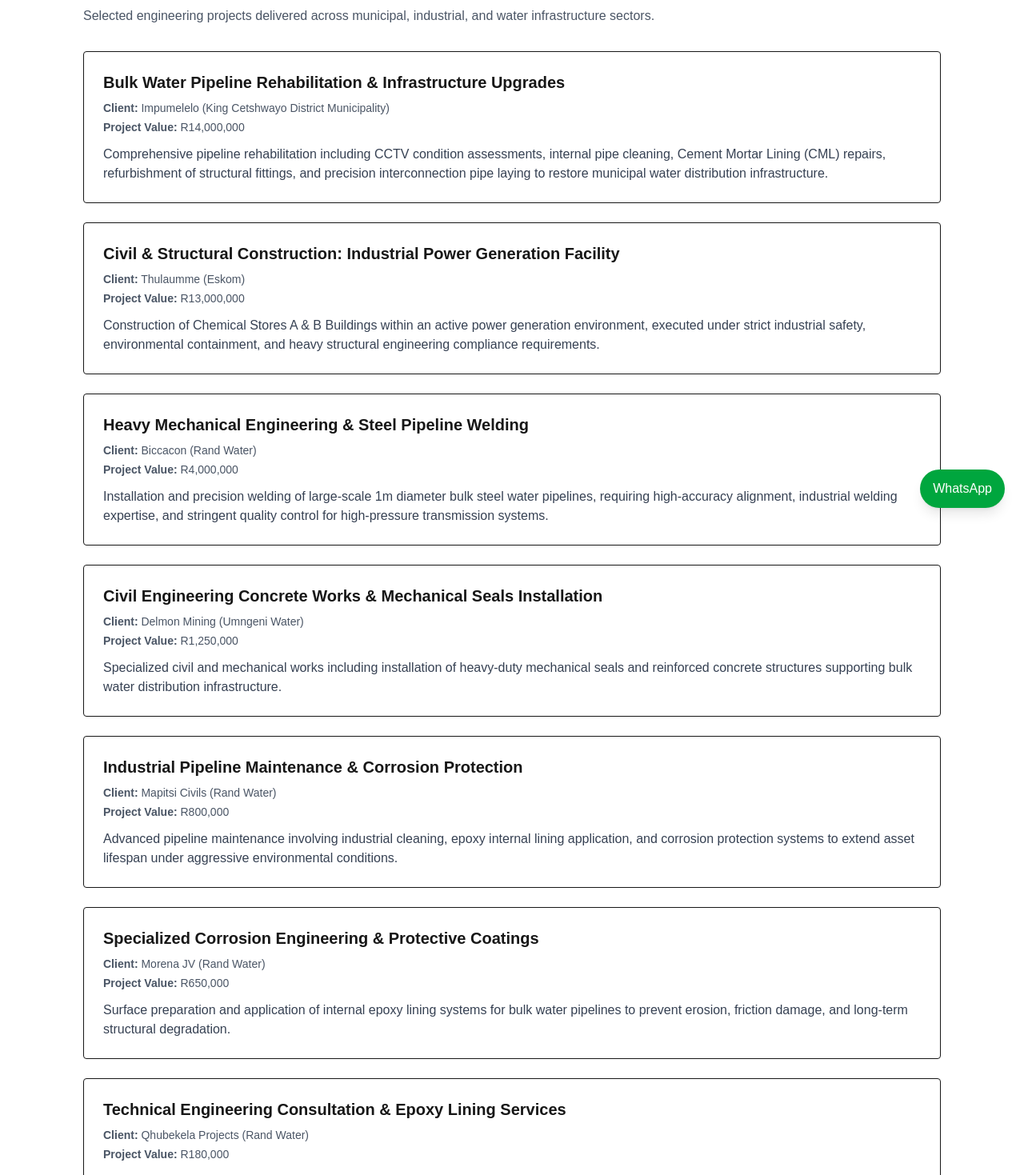
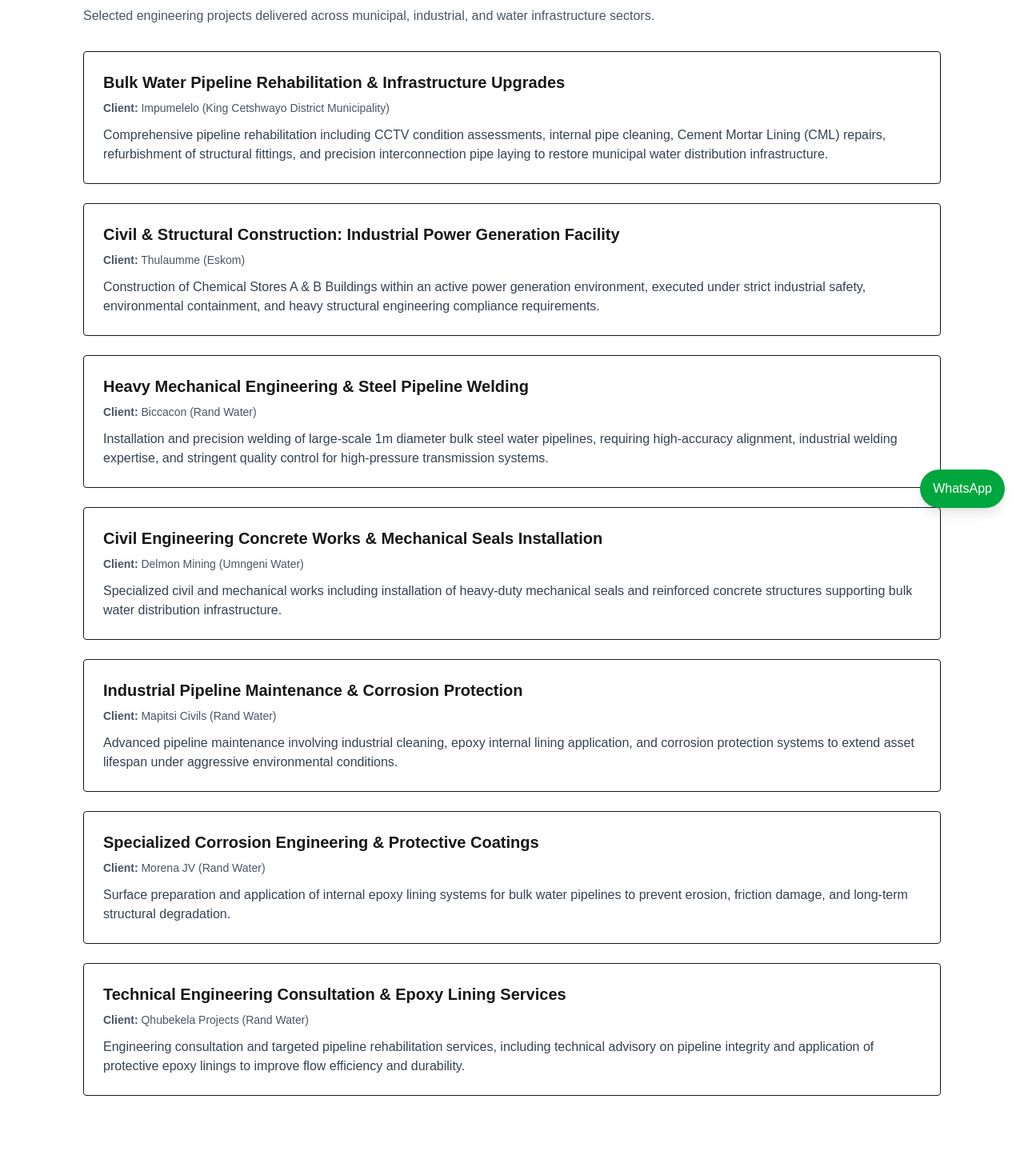
Before and after one commit to nejabobo-eng/sibalukhulu-pipeline, a Next.js app: page /projects in a window 1280 px wide. Shown: the part 141-1610 px from the top of the page at 80% size. Built offline with nearby package versions, Linux system fonts and the light colour scheme.

Commit message:
chore(projects): remove individual project values; keep aggregate trust value on homepage

```diff
--- a/src/app/projects/page.tsx
+++ b/src/app/projects/page.tsx
@@ -2,49 +2,42 @@ const projects = [
   {
 	title: "Bulk Water Pipeline Rehabilitation & Infrastructure Upgrades",
 	client: "Impumelelo (King Cetshwayo District Municipality)",
-	value: "R14,000,000",
 	description:
 	  "Comprehensive pipeline rehabilitation including CCTV condition assessments, internal pipe cleaning, Cement Mortar Lining (CML) repairs, refurbishment of structural fittings, and precision interconnection pipe laying to restore municipal water distribution infrastructure.",
   },
   {
 	title: "Civil & Structural Construction: Industrial Power Generation Facility",
 	client: "Thulaumme (Eskom)",
-	value: "R13,000,000",
 	description:
 	  "Construction of Chemical Stores A & B Buildings within an active power generation environment, executed under strict industrial safety, environmental containment, and heavy structural engineering compliance requirements.",
   },
   {
 	title: "Heavy Mechanical Engineering & Steel Pipeline Welding",
 	client: "Biccacon (Rand Water)",
-	value: "R4,000,000",
 	description:
 	  "Installation and precision welding of large-scale 1m diameter bulk steel water pipelines, requiring high-accuracy alignment, industrial welding expertise, and stringent quality control for high-pressure transmission systems.",
   },
   {
 	title: "Civil Engineering Concrete Works & Mechanical Seals Installation",
 	client: "Delmon Mining (Umngeni Water)",
-	value: "R1,250,000",
 	description:
 	  "Specialized civil and mechanical works including installation of heavy-duty mechanical seals and reinforced concrete structures supporting bulk water distribution infrastructure.",
   },
   {
 	title: "Industrial Pipeline Maintenance & Corrosion Protection",
 	client: "Mapitsi Civils (Rand Water)",
-	value: "R800,000",
 	description:
 	  "Advanced pipeline maintenance involving industrial cleaning, epoxy internal lining application, and corrosion protection systems to extend asset lifespan under aggressive environmental conditions.",
   },
   {
 	title: "Specialized Corrosion Engineering & Protective Coatings",
 	client: "Morena JV (Rand Water)",
-	value: "R650,000",
 	description:
 	  "Surface preparation and application of internal epoxy lining systems for bulk water pipelines to prevent erosion, friction damage, and long-term structural degradation.",
   },
   {
 	title: "Technical Engineering Consultation & Epoxy Lining Services",
 	client: "Qhubekela Projects (Rand Water)",
-	value: "R180,000",
 	description:
 	  "Engineering consultation and targeted pipeline rehabilitation services, including technical advisory on pipeline integrity and application of protective epoxy linings to improve flow efficiency and durability.",
   },
@@ -65,14 +58,9 @@ export default function Projects() {
 		  <div key={p.title} className="border rounded p-6">
 			<h3 className="text-xl font-semibold">{p.title}</h3>
 
-			<div className="text-sm text-gray-600 mt-2 space-y-1">
-			  <p>
-				<strong>Client:</strong> {p.client}
-			  </p>
-			  <p>
-				<strong>Project Value:</strong> {p.value}
-			  </p>
-			</div>
+			<p className="text-sm text-gray-600 mt-2">
+			  <strong>Client:</strong> {p.client}
+			</p>
 
 			<p className="mt-3 text-gray-700">{p.description}</p>
 		  </div>
```
